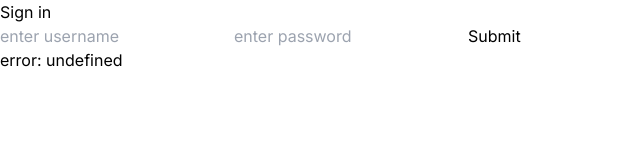
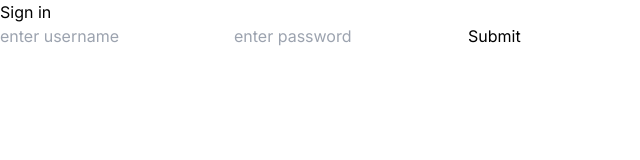
Before and after one commit to yonahadev/yonaha-forum, a Next.js app in the folder frontend/: page /signin in a window 1280 px wide. Shown: the top 160 px of the page, without its empty margins (0-640 px from the left). Built offline with nearby package versions, Linux system fonts and the light colour scheme.

Commit message:
added storing cookies

```diff
--- a/frontend/app/signin/page.tsx
+++ b/frontend/app/signin/page.tsx
@@ -1,5 +1,6 @@
 "use client";
 import { ApiResponse } from "@/interfaces";
+import Cookies from "js-cookie";
 import { useState } from "react";
 import { FieldValues, useForm } from "react-hook-form";
 
@@ -16,6 +17,11 @@ const page = () => {
     });
     const responseData: ApiResponse = await response.json();
     setResponse(responseData);
+    console.log(responseData);
+    if (responseData.token) {
+      Cookies.set("jwtToken", responseData.token!, { httpOnly: true });
+      console.log("setCookie");
+    }
   };
 
   return (
@@ -26,7 +32,7 @@ const page = () => {
         <input {...register("password")} placeholder="enter password"></input>
         <input type="submit" />
       </form>
-      <p>{`error: ${response?.error}`}</p>
+      <p>{response?.error}</p>
       <p>{response?.message}</p>
     </div>
   );
--- a/frontend/interfaces.ts
+++ b/frontend/interfaces.ts
@@ -13,4 +13,5 @@ export interface Post {
 export interface ApiResponse {
   error?: string;
   message?: string;
+  token?: string;
 }
--- a/frontend/package.json
+++ b/frontend/package.json
@@ -13,6 +13,7 @@
     "@types/react": "18.2.20",
     "@types/react-dom": "18.2.7",
     "autoprefixer": "10.4.15",
+    "js-cookie": "^3.0.5",
     "next": "13.4.19",
     "postcss": "8.4.28",
     "react": "18.2.0",
@@ -20,5 +21,8 @@
     "react-hook-form": "^7.45.4",
     "tailwindcss": "3.3.3",
     "typescript": "5.1.6"
+  },
+  "devDependencies": {
+    "@types/js-cookie": "^3.0.3"
   }
 }
```
Also changed, not shown: 1 other file (tests, documents, lock files or other folders).
